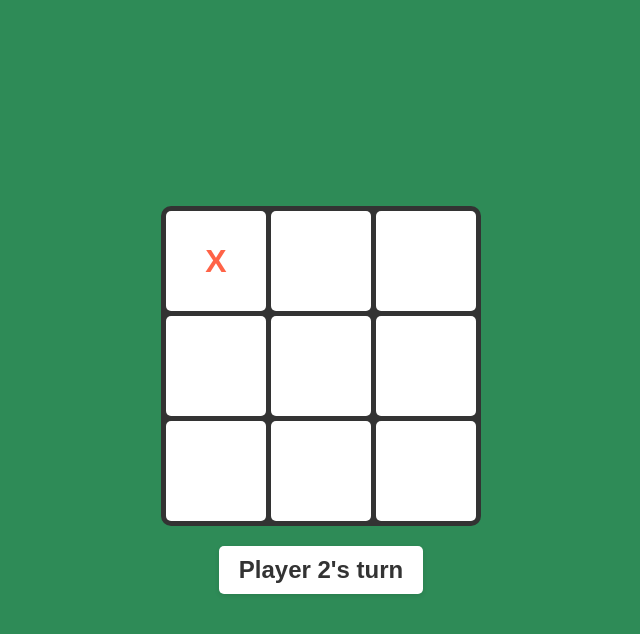
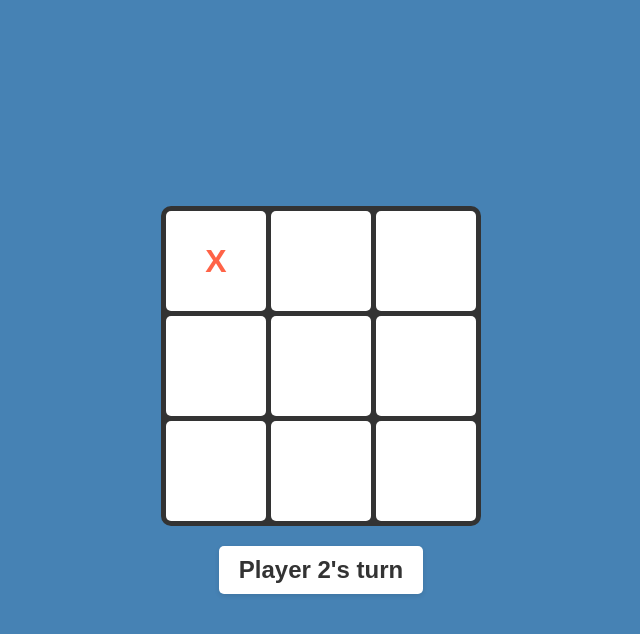
Before and after one commit to r-alejo-z95/tic-tac-toe, a plain HTML site: page index.html in a window 1280 px wide. Both pictures are taken after a click on the element 535 px from the left and 261 px from the top of the page. Shown: the whole page, without its empty margins (319-959 px from the left). Drawn offline with Linux system fonts and the light colour scheme.

Commit message:
Enhance game functionality by highlighting winning cells and updating win check logic; change background color

```diff
--- a/script.js
+++ b/script.js
@@ -32,8 +32,10 @@ const Game = (function () {
 
   const playRound = (index) => {
     if (Gameboard.makeMove(index, currentPlayer.marker)) {
-      if (checkWin()) {
+      const winningPattern = checkWin();
+      if (winningPattern) {
         DisplayController.updateMessage(`${currentPlayer.name} wins!`);
+        DisplayController.highlightWinningCells(winningPattern);
         DisplayController.disableBoard();
         return;
       }
@@ -60,10 +62,13 @@ const Game = (function () {
       [2, 4, 6],
     ];
 
-    return winPatterns.some((pattern) => {
+    for (const pattern of winPatterns) {
       const [a, b, c] = pattern;
-      return board[a] && board[a] === board[b] && board[a] === board[c];
-    });
+      if (board[a] && board[a] === board[b] && board[a] === board[c]) {
+        return pattern;
+      }
+    }
+    return null;
   };
 
   const checkTie = () => {
@@ -106,9 +111,15 @@ const DisplayController = (function () {
     });
   };
 
+  const highlightWinningCells = (pattern) => {
+    pattern.forEach((index) => {
+      cells[index].style.backgroundColor = "#2e8b57";
+    });
+  };
+
   const updateMessage = (message) => {
     messageElement.textContent = message;
   };
 
-  return { updateBoard, updateMessage, disableBoard };
+  return { updateBoard, updateMessage, disableBoard, highlightWinningCells };
 })();
--- a/styles.css
+++ b/styles.css
@@ -6,7 +6,7 @@ body {
   align-items: center;
   height: 100vh;
   margin: 0;
-  background-color: #2e8b57;
+  background-color: #4682b4;
 }
 
 #gameboard {
```
